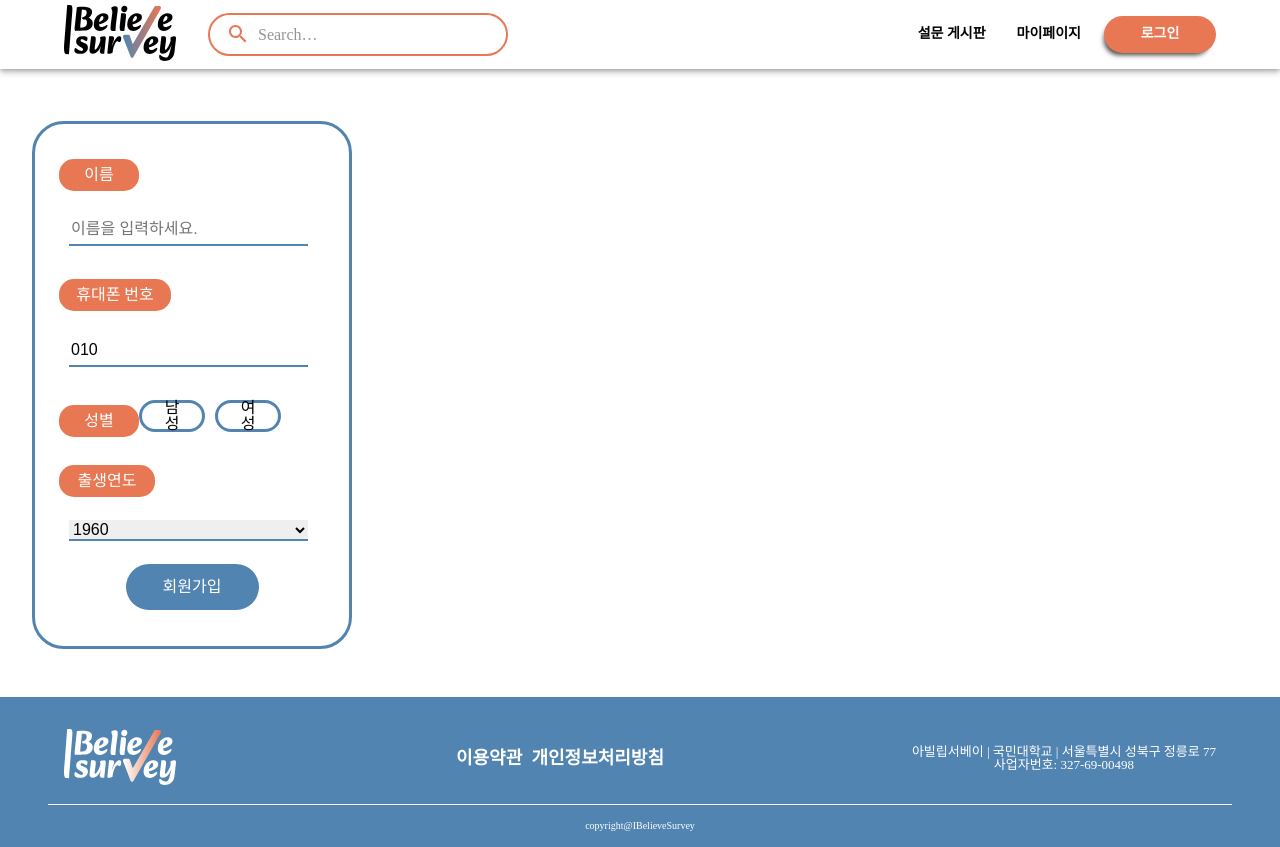
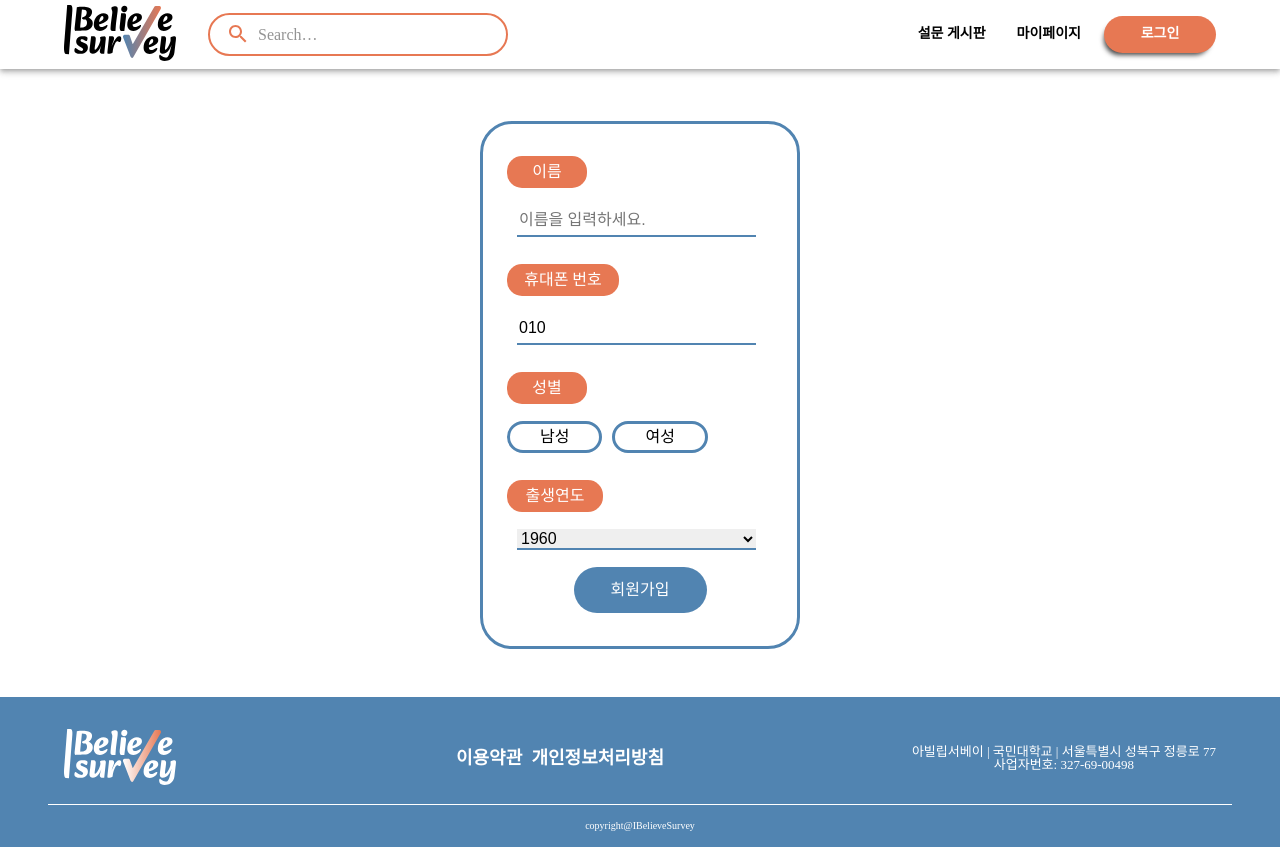
Before and after one commit to 2023-AlphaProject/iBelieveSurvey_frontend, a React (Create React App) app: page /user/kakao/callback in a window 1280 px wide. Built offline with nearby package versions, Linux system fonts and the light colour scheme; no server answers; a web font is replaced by a local one.

Commit message:
style: UserInfoContainer

```diff
--- a/src/components/SignUp/UserInfoContainer.tsx
+++ b/src/components/SignUp/UserInfoContainer.tsx
@@ -55,7 +55,6 @@ const Select = styled.select`
 
 const GenderButton = styled(Button)<StyleProps>`
   height: 2rem;
-  width: 2rem;
   margin: 0 10px 10px 0;
   color: ${(props) => props.color};
   border: 3px solid ${COLORS.primary};
@@ -131,6 +130,7 @@ const UserInfoContainer = ({ userInfo, setUserInfo }: UserInfoProps) => {
   };
 
   return (
+    <Flex justifyContent="center" alignItems="center" height="100%">
       <Container>
         <Flex flexWrap="wrap" alignItems="center" height="100%">
           <InfoLabel margin="0">이름</InfoLabel>
@@ -184,6 +184,7 @@ const UserInfoContainer = ({ userInfo, setUserInfo }: UserInfoProps) => {
           </Flex>
         </Flex>
       </Container>
+    </Flex>
   );
 };
 
```
Lines whose indentation alone changed are shown as unchanged.
